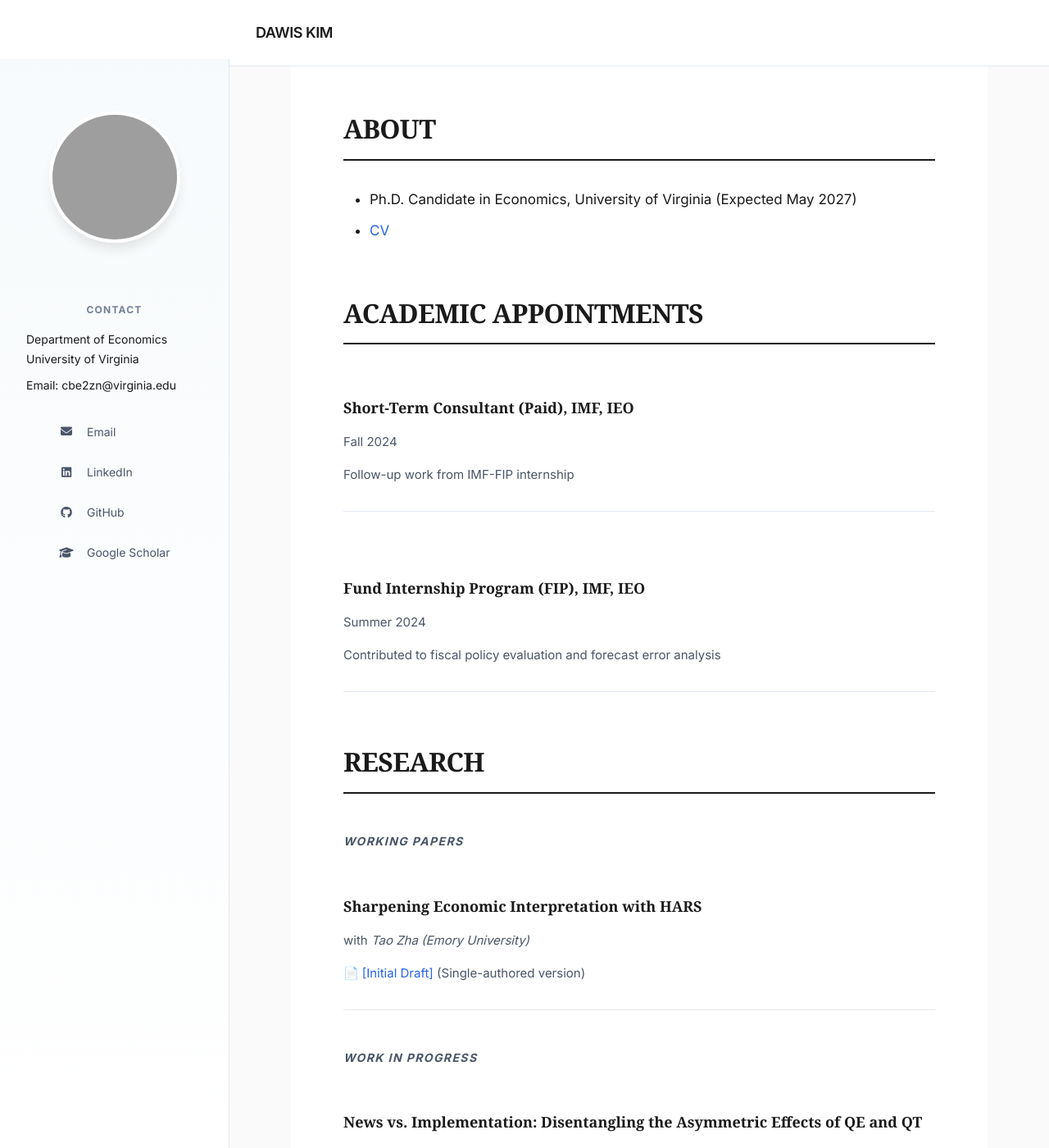
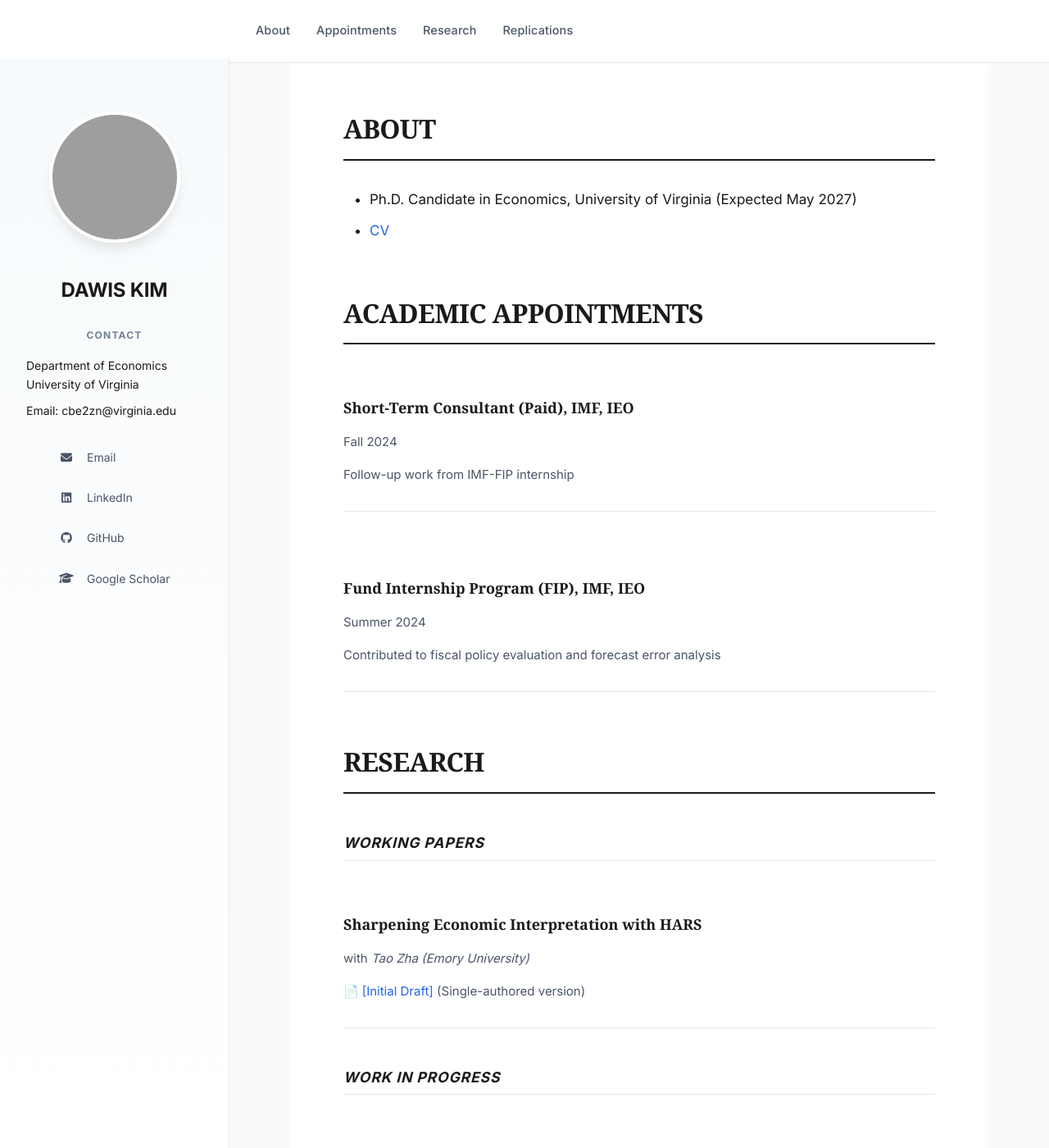
Before and after one commit to davidkim5707/website, a Jekyll site: the page built from index.md, in a window 1280 px wide and 1400 px high. Shown: the whole window at 82% size. Built offline with Jekyll 4.4.1, drawn with Linux system fonts in a browser that asks for light colours; some web fonts are replaced; grey boxes are pictures that could not be loaded.

Commit message:
Add navigation and improve section hierarchy
Major changes:
1. Enhanced subsection headers (H2):
   - Larger size (1.1rem) with uppercase styling
   - Added border-bottom for clear section separation
   - Darker color for better prominence
   - More spacing (margin-bottom: xl)

2. Moved site title to sidebar:
   - Added "DAWIS KIM" below profile photo in sidebar
   - Styled as uppercase, bold, 1.5rem
   - Removed from mobile-only masthead

3. Added section navigation to masthead:
   - Navigation links: About, Appointments, Research, Replications
   - Smooth scroll to sections via anchor links
   - Hover effects with border-bottom accent
   - Responsive design (smaller on mobile)

4. Added section IDs to index.md:
   - #about, #academic-appointments, #research, #replication-exercises
   - Enables anchor link navigation

Design philosophy:
- Clear visual hierarchy: H1 (main) > H2 (subsection) > H3 (content)
- Improved navigation UX with persistent top bar
- Minimalist hover interactions

🤖 Generated with [Claude Code](https://claude.com/claude-code)

Co-Authored-By: Claude <noreply@anthropic.com>

```diff
--- a/_includes/sidebar.html
+++ b/_includes/sidebar.html
@@ -3,6 +3,8 @@
     {% if site.author.avatar %}
     <img src="{{ site.author.avatar | relative_url }}" alt="{{ site.author.name }}" class="author-avatar">
     {% endif %}
+
+    <h1 class="author-name">{{ site.author.name }}</h1>
 
     <h3 class="contact-heading">CONTACT</h3>
 
--- a/_layouts/default.html
+++ b/_layouts/default.html
@@ -32,10 +32,15 @@
     {% endif %}
 </head>
 <body>
-    <!-- Masthead with site title (mobile only) -->
+    <!-- Masthead with navigation -->
     <div class="masthead">
         <div class="masthead-inner">
-            <a href="{{ '/' | relative_url }}">{{ site.title | upcase }}</a>
+            <nav class="masthead-nav">
+                <a href="#about" class="nav-link">About</a>
+                <a href="#academic-appointments" class="nav-link">Appointments</a>
+                <a href="#research" class="nav-link">Research</a>
+                <a href="#replication-exercises" class="nav-link">Replications</a>
+            </nav>
         </div>
     </div>
 
--- a/assets/css/style.css
+++ b/assets/css/style.css
@@ -104,23 +104,35 @@ body {
 }
 
 .masthead-inner {
-    padding: var(--space-lg) var(--space-xl);
+    padding: var(--space-md) var(--space-xl);
     margin-left: 280px;
     transition: all var(--transition-base);
 }
 
-
-.masthead a {
-    color: var(--color-text-primary);
-    text-decoration: none;
-    font-size: 1.125rem;
-    font-weight: 600;
-    letter-spacing: -0.025em;
-    transition: color var(--transition-fast);
+.masthead-nav {
+    display: flex;
+    gap: var(--space-xl);
+    align-items: center;
 }
 
-.masthead a:hover {
-    color: var(--color-accent);
+.masthead-nav .nav-link {
+    color: var(--color-text-secondary);
+    text-decoration: none;
+    font-size: 0.9rem;
+    font-weight: 500;
+    letter-spacing: 0.01em;
+    transition: all var(--transition-fast);
+    padding: var(--space-sm) 0;
+    border-bottom: 2px solid transparent;
+}
+
+.masthead-nav .nav-link:hover {
+    color: var(--color-text-primary);
+    border-bottom-color: var(--color-accent);
+}
+
+.masthead-nav .nav-link::after {
+    display: none;
 }
 
 /* ===========================
@@ -168,6 +180,18 @@ body {
 .author-avatar:hover {
     transform: scale(1.05);
     box-shadow: 0 20px 25px -5px rgba(0, 0, 0, 0.15);
+}
+
+.author-name {
+    font-family: var(--font-sans);
+    font-size: 1.5rem;
+    font-weight: 700;
+    color: var(--color-text-primary);
+    margin: 0 0 var(--space-xl) 0;
+    padding: 0;
+    border: none;
+    letter-spacing: -0.01em;
+    text-transform: uppercase;
 }
 
 .contact-heading {
@@ -261,14 +285,16 @@ h1:first-child {
 
 h2 {
     font-family: var(--font-sans);
-    font-size: 0.875rem;
+    font-size: 1.1rem;
     line-height: 1.4;
     margin-top: var(--space-2xl);
-    margin-bottom: var(--space-lg);
+    margin-bottom: var(--space-xl);
     font-weight: 700;
-    color: var(--color-text-secondary);
-    letter-spacing: 0.1em;
+    color: var(--color-text-primary);
+    letter-spacing: 0.05em;
     text-transform: uppercase;
+    padding-bottom: var(--space-sm);
+    border-bottom: 1px solid var(--color-border);
 }
 
 h3 {
@@ -590,7 +616,15 @@ hr {
 
     .masthead-inner {
         margin-left: 0;
-        padding: var(--space-md) var(--space-lg);
+        padding: var(--space-sm) var(--space-lg);
+    }
+
+    .masthead-nav {
+        gap: var(--space-md);
+    }
+
+    .masthead-nav .nav-link {
+        font-size: 0.8rem;
     }
 
     .page-wrapper {
--- a/index.md
+++ b/index.md
@@ -4,11 +4,13 @@ title: About
 ---
 
 # ABOUT
+{: #about}
 
 - Ph.D. Candidate in Economics, University of Virginia (Expected May 2027)
 - [CV](https://www.dropbox.com/scl/fi/c4uq7ef84mt263tydrm8i/Dawis_Kim_CV.pdf?rlkey=i1wwnm8q14e2rxq02g4kyxkgn&st=96sv37r7&raw=1)
 
 # ACADEMIC APPOINTMENTS
+{: #academic-appointments}
 
 <dl>
   <dt>Short-Term Consultant (Paid), IMF, IEO</dt>
@@ -23,6 +25,7 @@ title: About
 </dl>
 
 # RESEARCH
+{: #research}
 
 ## _WORKING PAPERS_
 
@@ -60,6 +63,7 @@ title: About
 </dl>
 
 # REPLICATION EXERCISES
+{: #replication-exercises}
 
 <dl>
   <dt><a href="https://github.com/davidkim5707/replications/tree/main/Bianchi_Dynare">Inflation as a Fiscal Limit</a></dt>
```
